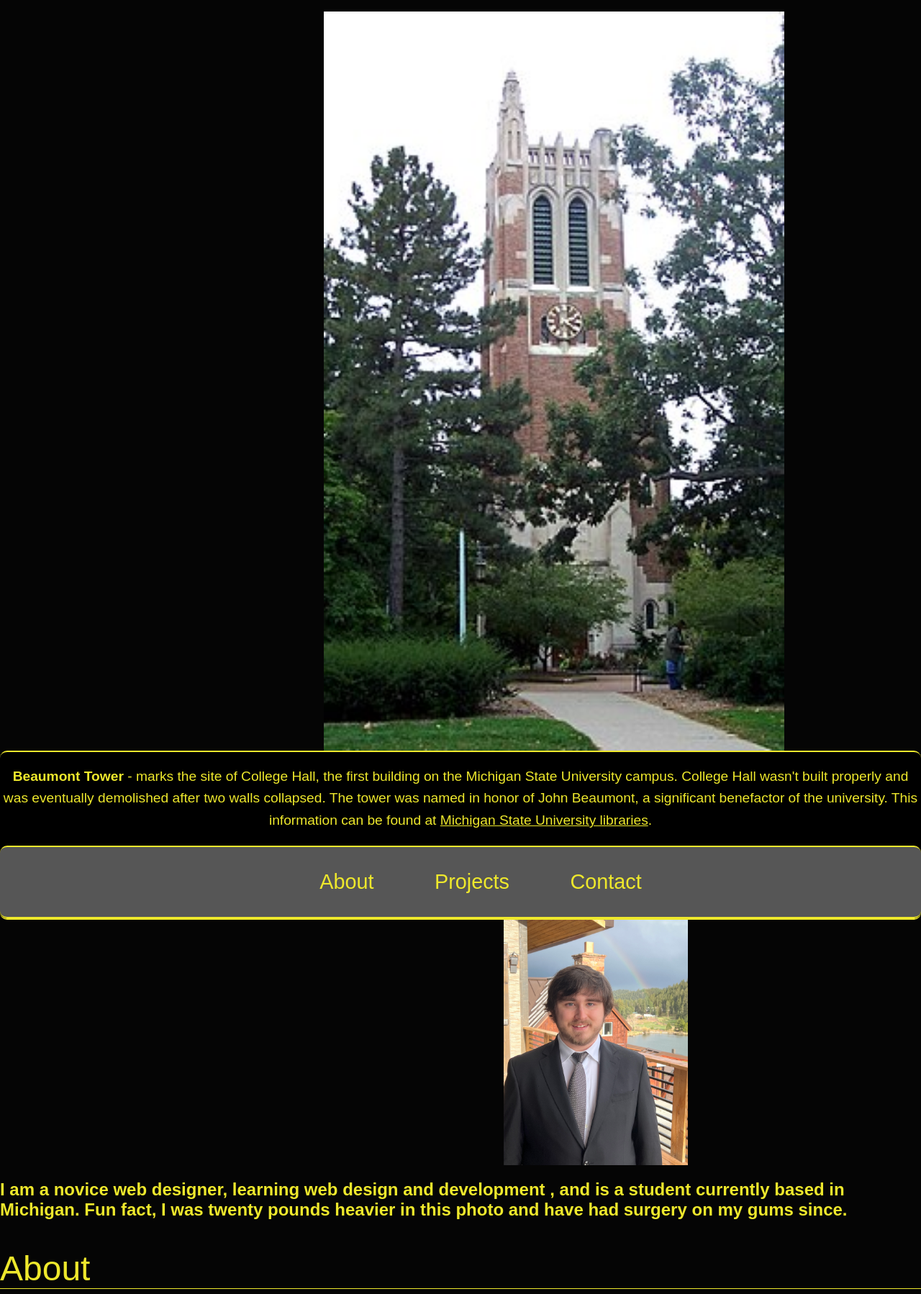
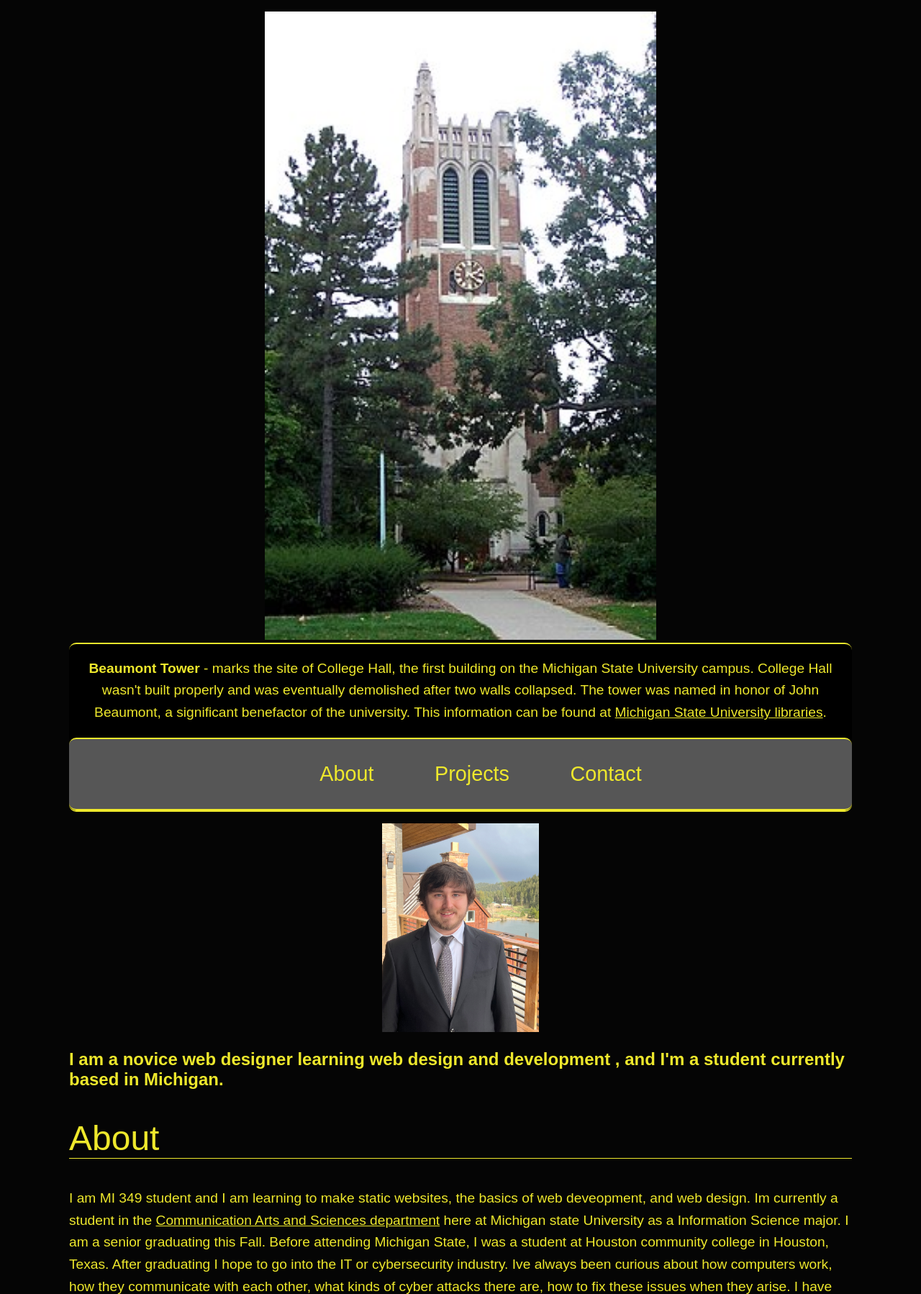
Before and after one commit to Shoyt111/Samuel-Hoyt-Portfolio-Skeleton-MI349, a plain HTML site: page index.html in a window 1280 px wide. Shown: the top 1798 px of the page at 72% size. Drawn offline with Linux system fonts and the light colour scheme.

Commit message:
Making finishing changes

```diff
--- a/index.html
+++ b/index.html
@@ -28,11 +28,11 @@
     <main>
         <section>
             <a id="portfolio" href="#"><img src="images/Portfolio Photo option 2.JPEG" alt="Portfolio photo"></a>
-            <h1>I am a novice web designer, learning web design and development , and is a student currently based in Michigan. Fun fact, I was twenty pounds heavier in this photo and have had surgery on my gums since.</h1>
+            <h1>I am a novice web designer learning web design and development , and I'm a student currently based in Michigan.</h1>
         </section>
         <section id="about">
             <h2>About</h2>
-            <p>I am  MI 349 student and I am learning to make static websites, the basics of web deveopment, and web design. Im currently a student in the <a href="https://comartsci.msu.edu/">Communication Arts and Sciences department</a> here at Michigan state University as a Information Science major. <time datetime="2026-12-18">I am a senior graduating this Fall.</time> Before attending Michigan State, I was a student at Houston community college in Houston, Texas. After graduating I hope to go into the IT or cybersecurity industry. Ive always been curious about how computers work, how they communicate with each other, what kinds of cyber attacks there are, how to fix these issues when they arise.</p>
+            <p>I am  MI 349 student and I am learning to make static websites, the basics of web deveopment, and web design. Im currently a student in the <a href="https://comartsci.msu.edu/">Communication Arts and Sciences department</a> here at Michigan state University as a Information Science major. <time datetime="2026-12-18">I am a senior graduating this Fall.</time> Before attending Michigan State, I was a student at Houston community college in Houston, Texas. After graduating I hope to go into the IT or cybersecurity industry. Ive always been curious about how computers work, how they communicate with each other, what kinds of cyber attacks there are, how to fix these issues when they arise. I have been pursuing certifications like CompTias Network+. I plan to pursue A+ and Security+ in the near future. Im not just pursuing these to look better for employers, but to expand my knowledge on something I've always been curious about. </p>
             <p>In my spare time I enjoy playing video games and watching sports like american football and baseball. My favorite teams are the Houston Astros and Texans for the professional leagues and for college sports I support our Michigan State Spartans along with being a childhood fan of the Oklahoma Sooners. I grew up in Houston, Texas and am the youngest of five children.</p>
         </section>
         <section id="projects">
@@ -40,7 +40,7 @@
             <article>
                 <h3>Hello World Site</h3>
                 <p>Basic statc website.</p>
-                <a href="#"><img src="images/Hello world.png" alt="Hello world" width="500" height="500"></a>
+                <a id="HelloWorld" href="#"><img src="images/Hello world.png" alt="Hello world" width="500" height="500"></a>
 
             </article>
             <article>
--- a/style.css
+++ b/style.css
@@ -36,6 +36,10 @@ h2{
     box-shadow: 0 4px 10px rgba(255,243,0,.99);
 }
 
+#projects article h3{
+    font-size:2em;
+}
+
 nav{
     background: #565656;
     text-align: center;
@@ -62,6 +66,8 @@ nav ul li a{
     display: inline-block;
 }
 
+
+
 #menu{
     background: black;
 }
@@ -72,18 +78,12 @@ a{
 
 header{
     text-align: center;
-    padding: 1rem;
-    padding-top: 1rem;
-    padding-right: 0px;
-    padding-bottom: 0rem;
-    padding-left: 0px;
+    padding: 1rem 0;
+    margin: 0 var(--page-margin)
 }
 
 #logo img{
-    display: block;
-    width: 50%;
-    object-fit: cover;
-    margin-left:450px;
+   width:50%
 }
 
 #logo img:hover {
@@ -110,7 +110,7 @@ p{
 }
 
 main {
-    margin: 1 var(--page-margin);
+    margin: 0 var(--page-margin);
 }
 
 #hero h1 {
@@ -121,13 +121,19 @@ main {
 }
 
 
+#portfolio {
+    display: block;
+    text-align: center;
+}
+
 #portfolio img{
     width:20%;
-    display: block;
-    object-fit: cover;
-    margin-left: 700px;
 }
 
 #JBBNS img{
     width: 100%;
 }
+
+#HelloWorld img{
+    width: 100%;
+}
```
